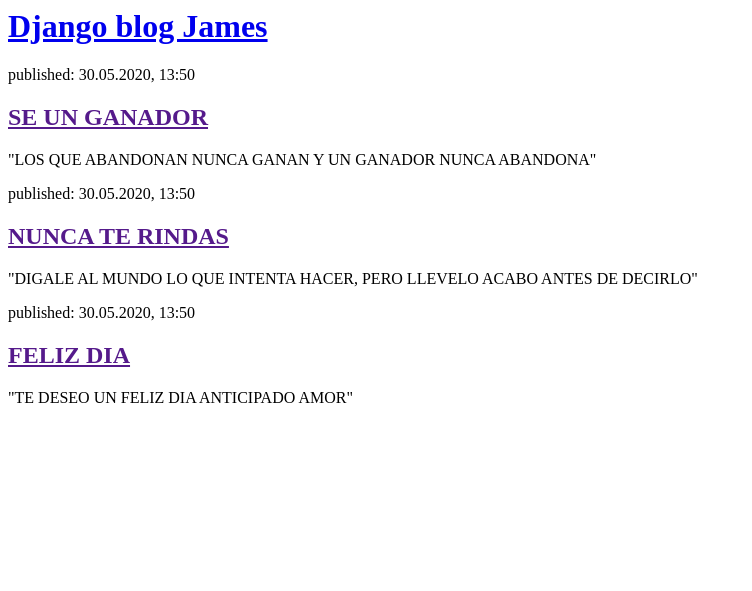
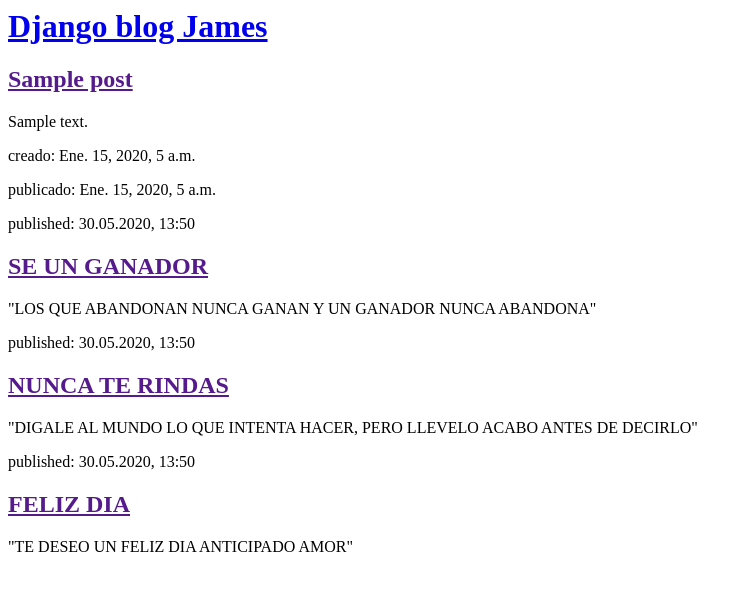
Before and after one commit to jamesyse13/mi-primer-blog, a Django app: page / in a window 1280 px wide. Shown: the top 591 px of the page, without its empty margins (0-752 px from the left). Run offline with Django 3.2, Linux system fonts and the light colour scheme; tables that the repository leaves empty hold one stand-in row (values such as "Sample post").

Commit message:
Se modificaron los templates para mostrar post desde base de datos

```diff
--- a/blog/templates/blog/post_list.html
+++ b/blog/templates/blog/post_list.html
@@ -6,6 +6,17 @@
         <div>
             <h1><a href="/">Django blog James</a></h1>
         </div>
+
+
+            {% for post in posts %}
+    <div>
+        <h2><a href="">{{ post.title }}</a></h2>
+        <p>{{ post.text|linebreaksbr }}</p>
+        <p> creado: {{ post.created_date }}</p>
+        <p> publicado: {{ post.published_date }}</p>
+
+    </div>
+{% endfor %}
 
         <div>
             <p>published: 30.05.2020, 13:50 </p>
--- a/blog/views.py
+++ b/blog/views.py
@@ -1,6 +1,9 @@
 from django.shortcuts import render
+from django.utils import timezone
+from .models import Post
 
 # Create your views here.
 
 def post_list(request):
-    return render(request, 'blog/post_list.html', {})
+    posts = Post.objects.filter(published_date__lte=timezone.now()).order_by('published_date')
+    return render(request, 'blog/post_list.html', {'posts' : posts})
```
